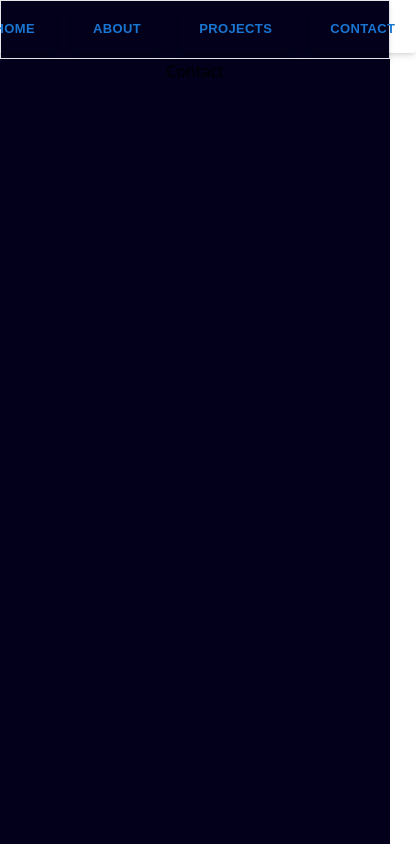
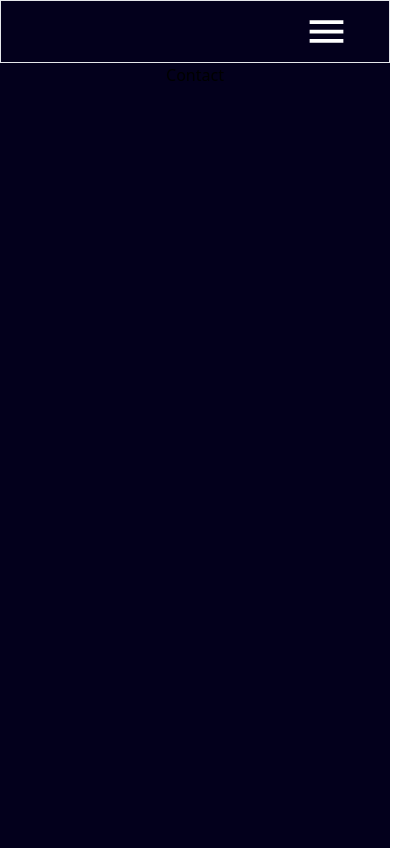
Before and after one commit to yiahmed/portfolio_template, a Next.js app: page /contact in a window 390 px wide. Shown: the whole page, 416 px wide, since content can reach past the window. Built offline with nearby package versions, Linux system fonts and the light colour scheme.

Commit message:
added hamburger menu to the navbar as well as responsiveness

```diff
--- /dev/null
+++ b/components/navbar/navbar-components/hamburgerMenu.js
@@ -0,0 +1,87 @@
+import React, { useState } from "react";
+import IconButton from "@mui/material/IconButton";
+import MenuIcon from "@mui/icons-material/Menu";
+import Box from "@mui/material/Box";
+import Drawer from "@mui/material/Drawer";
+import CloseIcon from "@mui/icons-material/Close";
+import Divider from "@mui/material/Divider";
+import ListItemButton from "@mui/material/ListItemButton";
+import StyledLink from "./styledLink";
+
+export default function HamburgerMenu() {
+  const [open, setState] = useState(false);
+
+  const toggleDrawer = (open) => (event) => {
+    if (event.type === "keydown" && (event.key === "Tab" || event.key === "Shift")) {
+      return;
+    }
+    setState(open);
+  };
+
+  return (
+    <div className="w-full flex justify-end sm:hidden">
+    <Box className="bg-[#03001C]">
+      <IconButton
+        edge="start"
+        color="inherit"
+        aria-label="open drawer"
+        onClick={toggleDrawer(true)}
+        sx={{
+          mr: 2,
+          display: {
+            xs: "block",
+            sm: "none",
+            color: "#fff",
+          },
+        }}
+      >
+        <MenuIcon sx={{fontSize: 45}}/>
+      </IconButton>
+
+      <Drawer
+        anchor="left"
+        open={open}
+        onClose={toggleDrawer(false)}
+        onOpen={toggleDrawer(true)}
+      >
+        <Box sx={{ p: 2, height: 1, backgroundColor: "#03001C" }}>
+          <IconButton sx={{ mb: 2 }}>
+            <CloseIcon onClick={toggleDrawer(false)} sx={{ color: "#fff" }} />
+          </IconButton>
+
+          <Divider sx={{ mb: 2 }} />
+
+          <Box sx={{ mb: 2 }}>
+            <ListItemButton>
+              <StyledLink href={"/"} text={"Home"} />
+            </ListItemButton>
+
+            <ListItemButton>
+              <StyledLink href={"/about"} text={"About"} />
+            </ListItemButton>
+
+            <ListItemButton>
+              <StyledLink href={"/project"} text={"Projects"} />
+            </ListItemButton>
+
+            <ListItemButton>
+              <StyledLink href={"/contact"} text={"Contact"} />
+            </ListItemButton>
+          </Box>
+
+          <Box
+            sx={{
+              display: "flex",
+              justifyContent: "center",
+              position: "absolute",
+              bottom: "0",
+              left: "50%",
+              transform: "translate(-50%, 0)",
+            }}
+          ></Box>
+        </Box>
+      </Drawer>
+    </Box>
+    </div>
+  );
+}
--- a/components/navbar/navbar-components/styledLink.js
+++ b/components/navbar/navbar-components/styledLink.js
@@ -17,6 +17,7 @@ const StyledLink = ({ href, text }) => {
   console.log(router.pathname);
 
   return (
+    <div className="w-full md:w-auto" >
       <Link href={href}>
         <StyledButton
           className="text-white border shadow-md rounded-lg"
@@ -26,6 +27,7 @@ const StyledLink = ({ href, text }) => {
           <LinkTitle text={text} />
         </StyledButton>
       </Link>
+    </div>
   );
 };
 
--- a/components/navbar/navbar.js
+++ b/components/navbar/navbar.js
@@ -1,17 +1,20 @@
 import Link from "next/link";
 import React from "react";
 import StyledLink from "./navbar-components/styledLink";
+import HamburgerMenu from "./navbar-components/hamburgerMenu";
+import MenuIcon from "@mui/icons-material/Menu";
 
 const Navbar = () => {
   return (
-    <div
-      style={{ height: "7vh" }}
-      className="flex items-center justify-center h-full w-full px-4 space-x-4 border bg-[#03001C] shadow-md"
-    >
-      <StyledLink href={"/"} text={"Home"} />
-      <StyledLink href={"/about"} text={"About"} />
-      <StyledLink href={"/project"} text={"Projects"} />
-      <StyledLink href={"/contact"} text={"Contact"} />
+    <div className="flex flex-wrap items-center justify-center px-4 space-x-4 border bg-[#03001C] shadow-md overflow-x-auto">
+      <div className="hidden sm:flex">
+        {/* StyledLink components will be visible on medium and large screens */}
+        <StyledLink href={"/"} text={"Home"} />
+        <StyledLink href={"/about"} text={"About"} />
+        <StyledLink href={"/project"} text={"Projects"} />
+        <StyledLink href={"/contact"} text={"Contact"} />
+      </div>
+      <HamburgerMenu />
     </div>
   );
 };
--- a/package.json
+++ b/package.json
@@ -11,6 +11,7 @@
   "dependencies": {
     "@emotion/react": "^11.11.0",
     "@emotion/styled": "^11.11.0",
+    "@mui/icons-material": "^5.11.16",
     "@mui/material": "^5.13.0",
     "autoprefixer": "10.4.14",
     "axios": "^1.4.0",
```
Also changed, not shown: 1 other file (tests, documents, lock files or other folders). Lines whose indentation alone changed are shown as unchanged.
